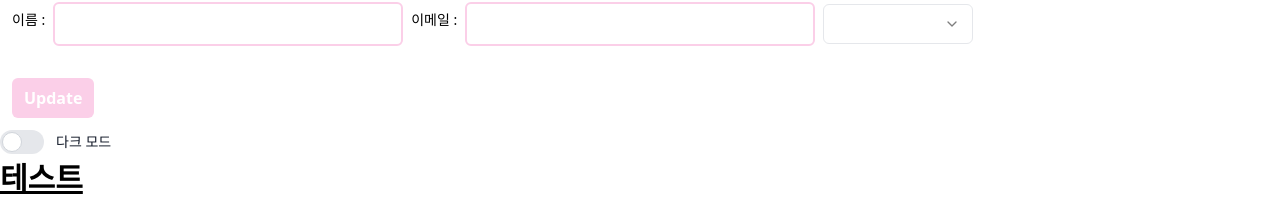
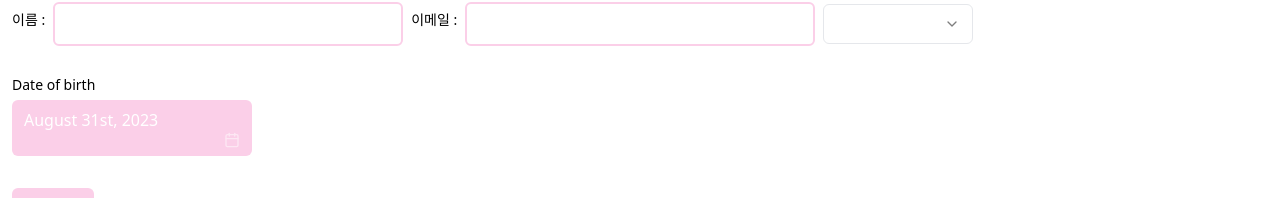
Before and after one commit to jeongSunny1/TodoList, a Next.js app: page /form in a window 1280 px wide. Shown: the part 600-798 px from the top of the page. Built offline with nearby package versions, Linux system fonts and the light colour scheme; no server answers.

Commit message:
feat: FormField에 캘린더 추가

```diff
--- a/src/app/@formField/page.tsx
+++ b/src/app/@formField/page.tsx
@@ -12,6 +12,7 @@
 import FormFieldSwitch from "../components/formField/FormFieldSwitch";
 import FormFieldInput from "../components/formField/FormFieldInput";
 import FormFieldSelect from "../components/formField/FormFieldSelect";
+import FormFieldDate from "../components/formField/FormFieldDate";
 
 function FormFiledPage() {
   //refine은 zod 라이브러리에서 제공하는 메서드 중 하나로 스키마의 값을 추가적으로 검증하거나 수정할 수 있음
@@ -23,7 +24,7 @@
     items: z.array(z.string()).refine((value) => value.some((item) => item), {
       message: "하나는 선택해야합니다.",
     }),
-    communication_emails: z.boolean().default(false).optional(),
+    switch: z.boolean().default(false).optional(),
     username: z
       .string({
         required_error: "필수값입니다.",
@@ -41,23 +42,27 @@
       .email({
         message: "이메일 형식이아닙니다.",
       }),
+    date: z.date({
+      required_error: "필수값입니다.",
+    }),
   });
 
   const defaultValue = {
     items: [],
-    communication_emails: false,
+    switch: false,
     username: "",
     email: "",
+    date: new Date(),
   };
 
   const form = useForm<z.infer<typeof formSchema>>({
     resolver: zodResolver(formSchema),
     defaultValues: defaultValue,
   });
-  console.log("defaultValue>", defaultValue);
 
   const onsubmit = () => {
     alert("제출했습니다.");
+    console.log("Form :", form.getValues());
     form.reset(defaultValue);
   };
 
@@ -79,6 +84,8 @@
           {/* 5 */}
           <FormFieldSelect form={form} />
         </div>
+        {/* 6 */}
+        <FormFieldDate form={form} />
 
         <Button type="submit">Update</Button>
       </form>
--- /dev/null
+++ b/src/app/components/formField/FormFieldDate.tsx
@@ -0,0 +1,68 @@
+import React from "react";
+import {
+  FormControl,
+  FormDescription,
+  FormField,
+  FormItem,
+  FormLabel,
+  FormMessage,
+} from "@/components/ui/form";
+import {
+  Popover,
+  PopoverContent,
+  PopoverTrigger,
+} from "@/components/ui/popover";
+import Button from "@/components/ui/button";
+import { format } from "date-fns";
+import { CalendarIcon } from "lucide-react";
+import { Calendar } from "@/components/ui/calendar";
+import { cn } from "@/lib/utils";
+
+function FormFieldDate({ form }: any) {
+  return (
+    <>
+      <FormField
+        control={form.control}
+        name="date"
+        render={({ field }) => (
+          <FormItem className="flex flex-col">
+            <FormLabel>Date of birth</FormLabel>
+            <Popover>
+              <PopoverTrigger asChild>
+                <FormControl>
+                  <Button
+                    className={cn(
+                      "w-[240px] pl-3 text-left font-normal",
+                      !field.value && "text-muted-foreground"
+                    )}
+                  >
+                    {field.value ? (
+                      format(field.value, "PPP")
+                    ) : (
+                      <span>Pick a date</span>
+                    )}
+                    <CalendarIcon className="ml-auto h-4 w-4 opacity-50" />
+                  </Button>
+                </FormControl>
+              </PopoverTrigger>
+              <PopoverContent className="w-auto p-0" align="start">
+                <Calendar
+                  mode="single"
+                  selected={field.value}
+                  onSelect={field.onChange}
+                  disabled={(date) =>
+                    date > new Date() || date < new Date("1900-01-01")
+                  }
+                  initialFocus
+                />
+              </PopoverContent>
+            </Popover>
+            <FormMessage className=" text-red-500" />
+          </FormItem>
+        )}
+      />
+    </>
+  );
+}
+
+export default FormFieldDate;
--- a/src/app/components/formField/FormFieldSelect.tsx
+++ b/src/app/components/formField/FormFieldSelect.tsx
@@ -14,7 +14,6 @@
   SelectTrigger,
   SelectValue,
 } from "@/components/ui/select";
-import Link from "next/link";
 import React from "react";
 
 function FormFieldSelect({ form }: any) {
--- a/src/app/components/formField/FormFieldSwitch.tsx
+++ b/src/app/components/formField/FormFieldSwitch.tsx
@@ -17,7 +17,7 @@
       <div className="space-y-4">
         <FormField
           control={form.control}
-          name="communication_emails"
+          name="switch"
           render={({ field }) => (
             <FormItem className="flex flex-row items-center justify-between rounded-lg border p-4 bg-slate-100">
               <div className="space-y-0.5">
```
